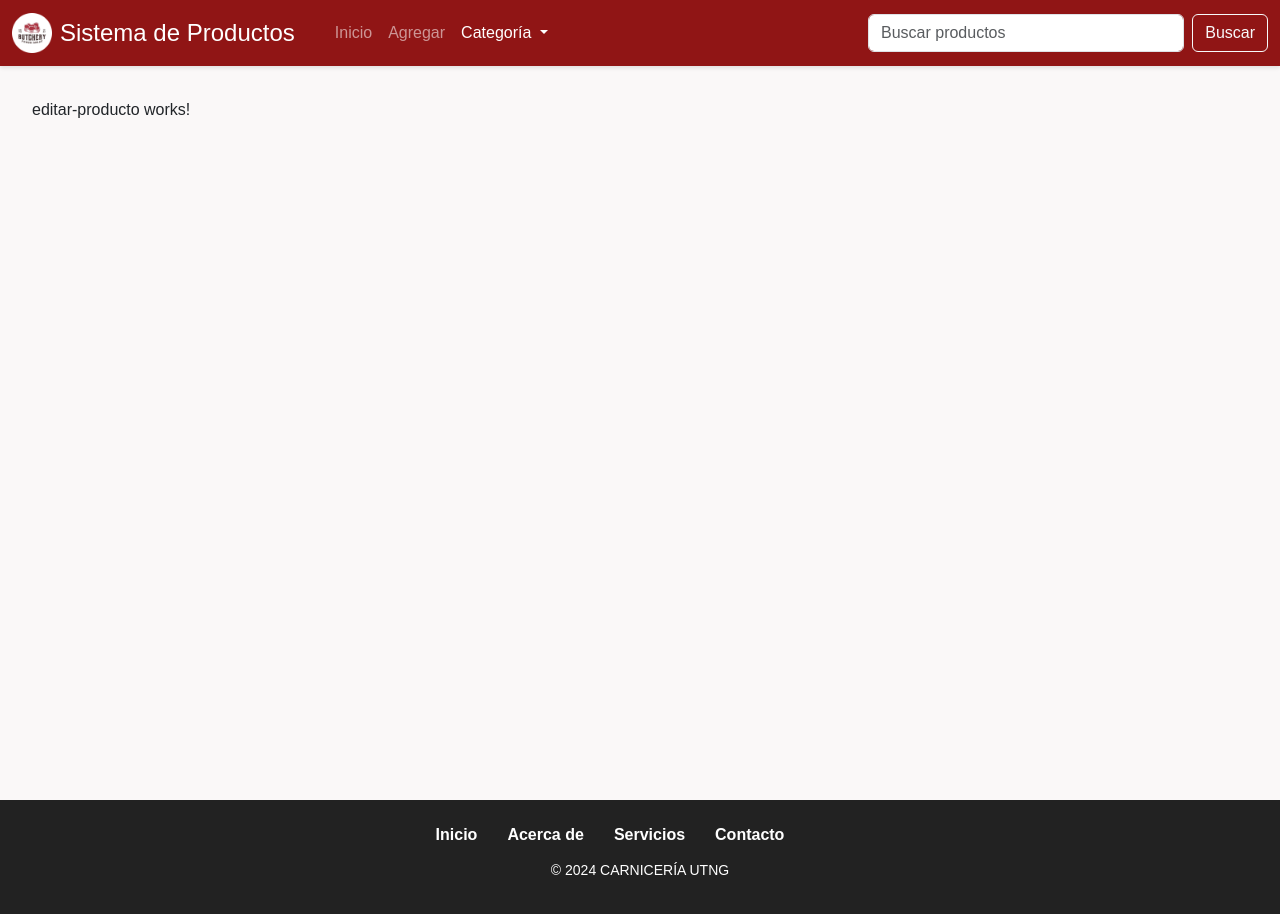
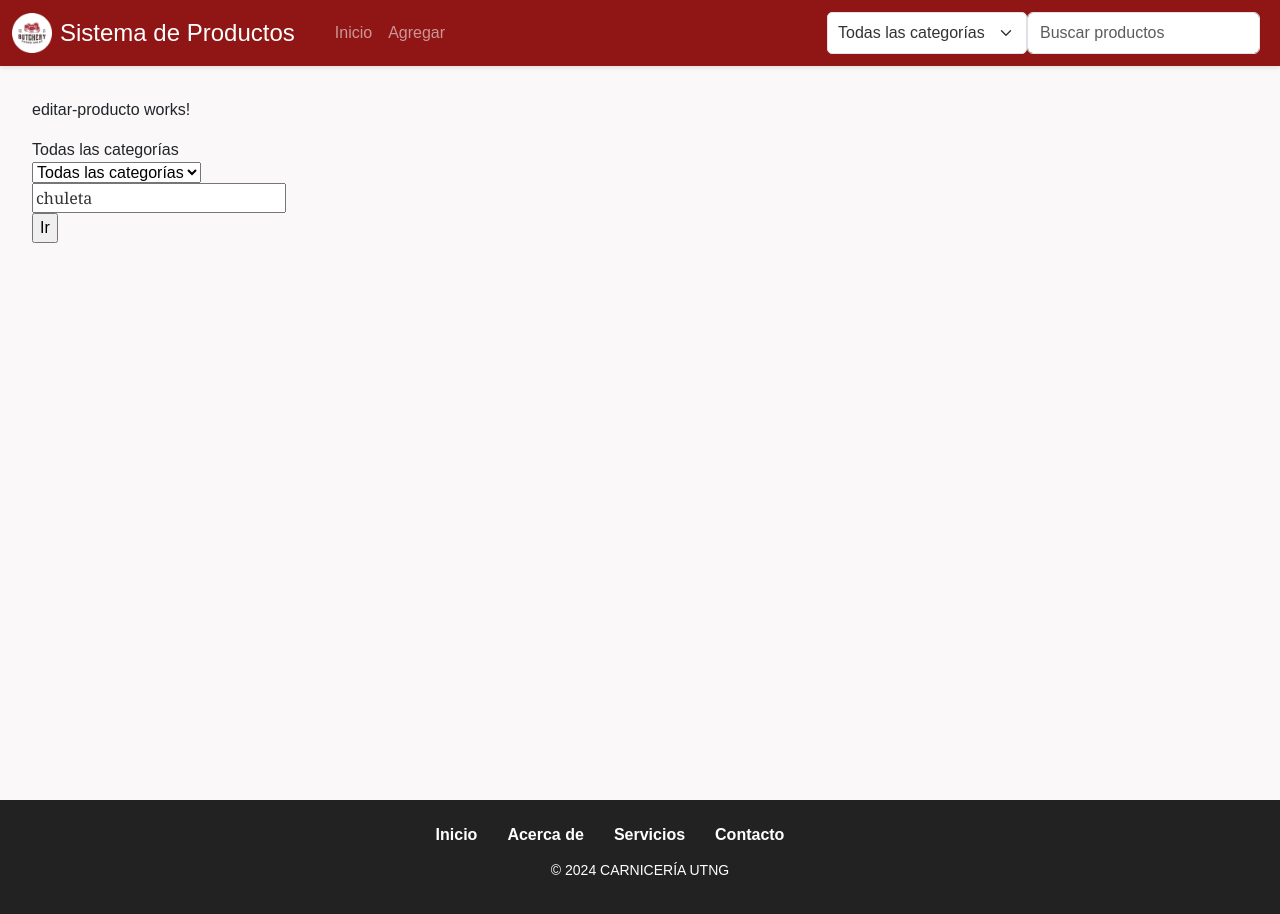
Before and after one commit to elmanee/InstrumetoTorres, an Angular app in the folder client/: page /dashboard/editar/1 in a window 1280 px wide. Shown: the top 914 px of the page. Built offline with nearby package versions, Linux system fonts and the light colour scheme.

Commit message:
Actualización de agregar producto

```diff
--- a/client/src/app/almacenista/pages/agregar-producto/agregar-producto.component.html
+++ b/client/src/app/almacenista/pages/agregar-producto/agregar-producto.component.html
@@ -22,20 +22,33 @@
         <option value="Elena Ríos">Elena Ríos</option>
       </select>
 
-      <label for="tamanio">Tamaño:</label><select formControlName="nombre_proveedor" class="proveedor form-select">
+      <label for="tamanio">Tamaño:</label><select formControlName="tamanio" class="tamanio form-select">
         <option selected disabled>Seleccionar</option>
-        <option value="Javier Ortega">Javier Ortega</option>
-        <option value="Elena Ríos">Elena Ríos</option>
+        <option value="100gr">100 gr</option>
+        <option value="250gr">250 gr</option>
+        <option value="500gr">500 gr</option>
+        <option value="1kg">1 Kg</option>
       </select>
 
-      <label for="precio">Precio pieza:</label>
-      <input type="number" id="precio" formControlName="precio_pieza" required>
+      <label for="categoria">Categoría:</label><select formControlName="categoria" class="categoria form-select">
+        <option selected disabled>Seleccionar</option>
+        <option value="100gr">100 gr</option>
+        <option value="250gr">250 gr</option>
+        <option value="500gr">500 gr</option>
+        <option value="1kg">1 Kg</option>
+      </select>
+
+      <label for="precio-pieza">Precio pieza:</label>
+      <input type="number" id="precio-p" formControlName="precio_pieza" required>
+
+      <label for="precio-caja">Precio caja:</label>
+      <input type="number" id="precio-c" formControlName="precio_caja" required>
+
+      <label for="cantidad-caja">Cantidad caja:</label>
+      <input type="number" id="cantidad-c" formControlName="cantidad-caja" required>
 
       <label for="pasillo">Pasillo:</label>
       <input type="text" id="pasillo" formControlName="pasillo" required>
-
-      <label for="cantidad">Cantidad:</label>
-      <input type="number" id="cantidad" formControlName="cantidad_caja" required>
 
       <label for="existencia_almacen">Existencia en almacén:</label>
       <input type="number" id="existencia_almacen" formControlName="existencia_almacen" required>
--- a/client/src/app/almacenista/pages/dashboard/dashboard.component.css
+++ b/client/src/app/almacenista/pages/dashboard/dashboard.component.css
@@ -54,9 +54,32 @@
   background-color: rgba(255, 255, 255, 0.15);
 }
 
+.search-bar select {
+  appearance: none; /* Oculta el diseño por defecto del select */
+  background-color: #fff;
+  border-radius: 5px;
+  padding: 8px 30px 8px 10px; /* Espacio a la derecha para la flecha */
+  font-size: 16px;
+  color: #333;
+  cursor: pointer;
+  transition: all 0.3s ease-in-out;
+  position: relative;
+  width: 200px; /* Ajusta el ancho según tu diseño */
+}
+
+/* Agrega un ícono de flecha personalizado */
 .search-bar {
-  width: 400px;
-  margin-left: auto;
+  position: relative;
+}
+
+.search-bar select::after {
+  content: "▼"; /* Símbolo de flecha */
+  font-size: 14px;
+  position: absolute;
+  right: 10px;
+  top: 50%;
+  transform: translateY(-50%);
+  pointer-events: none;
 }
 
 .dropdown-toggle {
--- a/client/src/app/almacenista/pages/dashboard/dashboard.component.html
+++ b/client/src/app/almacenista/pages/dashboard/dashboard.component.html
@@ -22,25 +22,42 @@
               <i class="bi bi-plus-circle"></i> Agregar
             </a>
           </li>
-          <li class="nav-item dropdown">
-            <button class="nav-link dropdown-toggle bg-primary" data-bs-toggle="dropdown" aria-expanded="false">
-              Categoría
-            </button>
-            <ul class="dropdown-menu">
-              <li><a class="dropdown-item" href="#">Cerdo</a></li>
-              <li><a class="dropdown-item" href="#">Res</a></li>
-              <li><a class="dropdown-item" href="#">Pescado</a></li>
-              <li><a class="dropdown-item" href="#">Pollo</a></li>
-            </ul>
-          </li>
         </ul>
 
+        <!-- <div class="nav-search-scope nav-sprite">
+          <div class="nav-search-facade" data-value="search-alias=aps">
+            <span id="nav-search-label-id" class="nav-search-label nav-progressive-content" style="width: auto;">Todas las categorías</span>
+            <i class="nav-icon"></i>
+          </div>
+          <label id="searchDropdownDescription" for="searchDropdownBox" class="nav-progressive-attribute" style="display:none">Seleccionar el departamento en el que deseas buscar</label>
+          <select aria-describedby="searchDropdownDescription" class="nav-search-dropdown searchSelect nav-progressive-attrubute nav-progressive-search-dropdown" data-nav-digest="nY8IIe22vnbR3YfS6ZRBpK83baQ=" data-nav-selected="0" id="searchDropdownBox" name="url" style="display: block; top: 2.5px;" tabindex="0" title="Buscar en">
+              <option selected="selected" value="search-alias=">Todas las categorías</option>
+              <option value="search-alias=marca">Marca</option>
+              <option value="search-alias=nombre">Nombre</option>
+              <option value="search-alias=tamanio">Tamaño</option>
+              <option value="search-alias=codigo">Código</option>
+              <option value="search-alias=pasillo">Pasillo</option>
+          </select>
+        </div> -->
+
         <form class="d-flex ms-auto search-bar">
+          <label id="searchDropdownDescription" for="searchDropdownBox" class="nav-progressive-attribute" style="display:none">
+              Seleccionar el departamento en el que deseas buscar
+          </label>
+          <div class="position-relative">
+              <select id="searchDropdownBox" name="url" class="form-select">
+                  <option selected value="search-alias=">Todas las categorías</option>
+                  <option value="search-alias=marca">Marca</option>
+                  <option value="search-alias=nombre">Nombre</option>
+                  <option value="search-alias=tamanio">Tamaño</option>
+                  <option value="search-alias=codigo">Código</option>
+                  <option value="search-alias=pasillo">Pasillo</option>
+              </select>
+          </div>
           <input class="form-control me-2" type="search" placeholder="Buscar productos" aria-label="Buscar">
-          <button class="btn btn-outline-light" type="submit">
-            Buscar
-          </button>
-        </form>
+      </form>
+
+
       </div>
     </div>
   </nav>
--- a/client/src/app/almacenista/pages/dashboard/dashboard.component.ts
+++ b/client/src/app/almacenista/pages/dashboard/dashboard.component.ts
@@ -1,5 +1,7 @@
 import { Component } from '@angular/core';
 import { ActivatedRoute, Router } from '@angular/router';
+
+declare var $: any;
 
 @Component({
   selector: 'app-dashboard',
@@ -13,4 +15,8 @@ export class DashboardComponent {
   isDashboardRoot(): boolean {
     return this.router.url === '/dashboard';
   }
+
+  openInventoryModal() {
+    $('#inventoryModal').modal('show'); // Abre el modal
+  }
 }
--- a/client/src/app/almacenista/pages/editar-producto/editar-producto.component.html
+++ b/client/src/app/almacenista/pages/editar-producto/editar-producto.component.html
@@ -1 +1,45 @@
 <p>editar-producto works!</p>
+<div id="nav-search" style="left: 0px; right: 0px;">
+    <div id="nav-bar-left"></div>
+    <form id="nav-search-bar-form" accept-charset="utf-8" action="/s/ref=nb_sb_noss" class="nav-searchbar nav-progressive-attribute" method="GET" name="site-search" role="search">
+        <div id="nav-search-bar-internationalization-key" class="nav-progressive-content">
+          <input type="hidden" name="__mk_es_MX" value="ÅMÅŽÕÑ">
+        </div>
+
+      <div class="nav-left">
+        <div id="nav-search-dropdown-card">
+
+    <div class="nav-search-scope nav-sprite">
+      <div class="nav-search-facade" data-value="search-alias=aps">
+        <span id="nav-search-label-id" class="nav-search-label nav-progressive-content" style="width: auto;">Todas las categorías</span>
+        <i class="nav-icon"></i>
+      </div>
+      <label id="searchDropdownDescription" for="searchDropdownBox" class="nav-progressive-attribute" style="display:none">Seleccionar el departamento en el que deseas buscar</label>
+      <select aria-describedby="searchDropdownDescription" class="nav-search-dropdown searchSelect nav-progressive-attrubute nav-progressive-search-dropdown" data-nav-digest="nY8IIe22vnbR3YfS6ZRBpK83baQ=" data-nav-selected="0" id="searchDropdownBox" name="url" style="display: block; top: 2.5px;" tabindex="0" title="Buscar en">
+          <option selected="selected" value="search-alias=">Todas las categorías</option>
+          <option value="search-alias=marca">Marca</option>
+          <option value="search-alias=nombre">Nombre</option>
+          <option value="search-alias=tamanio">Tamaño</option>
+          <option value="search-alias=codigo">Código</option>
+          <option value="search-alias=pasillo">Pasillo</option>
+      </select>
+    </div>
+
+        </div>
+      </div>
+      <div class="nav-fill">
+        <div class="nav-search-field ">
+            <label for="twotabsearchtextbox" style="display: none;">Buscar en Amazon.com.mx</label>
+            <input type="text" id="twotabsearchtextbox" value="chuleta" name="field-keywords" autocomplete="off" placeholder="Buscar en Amazon.com.mx" class="nav-input nav-progressive-attribute" dir="auto" tabindex="0" aria-label="Buscar en Amazon.com.mx" role="searchbox" aria-autocomplete="list" aria-controls="sac-autocomplete-results-container" aria-expanded="false" aria-haspopup="grid" spellcheck="false">
+        </div>
+        <div id="nav-iss-attach"></div>
+      </div>
+      <div class="nav-right">
+        <div class="nav-search-submit nav-sprite">
+          <span id="nav-search-submit-text" class="nav-search-submit-text nav-sprite nav-progressive-attribute" aria-label="Ir">
+            <input id="nav-search-submit-button" type="submit" class="nav-input nav-progressive-attribute" value="Ir" tabindex="0">
+          </span>
+        </div>
+      </div>
+    </form>
+  </div>
```
